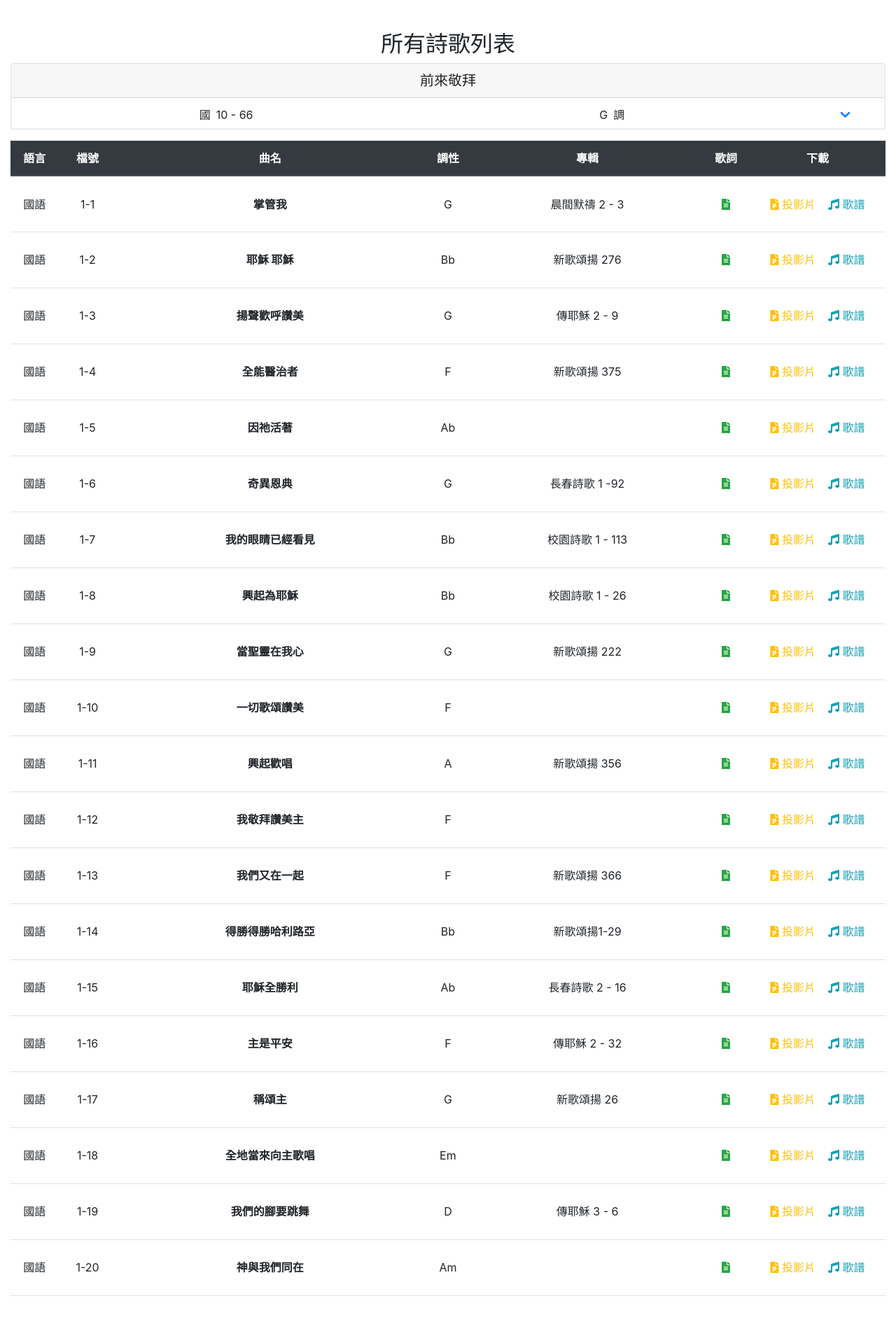
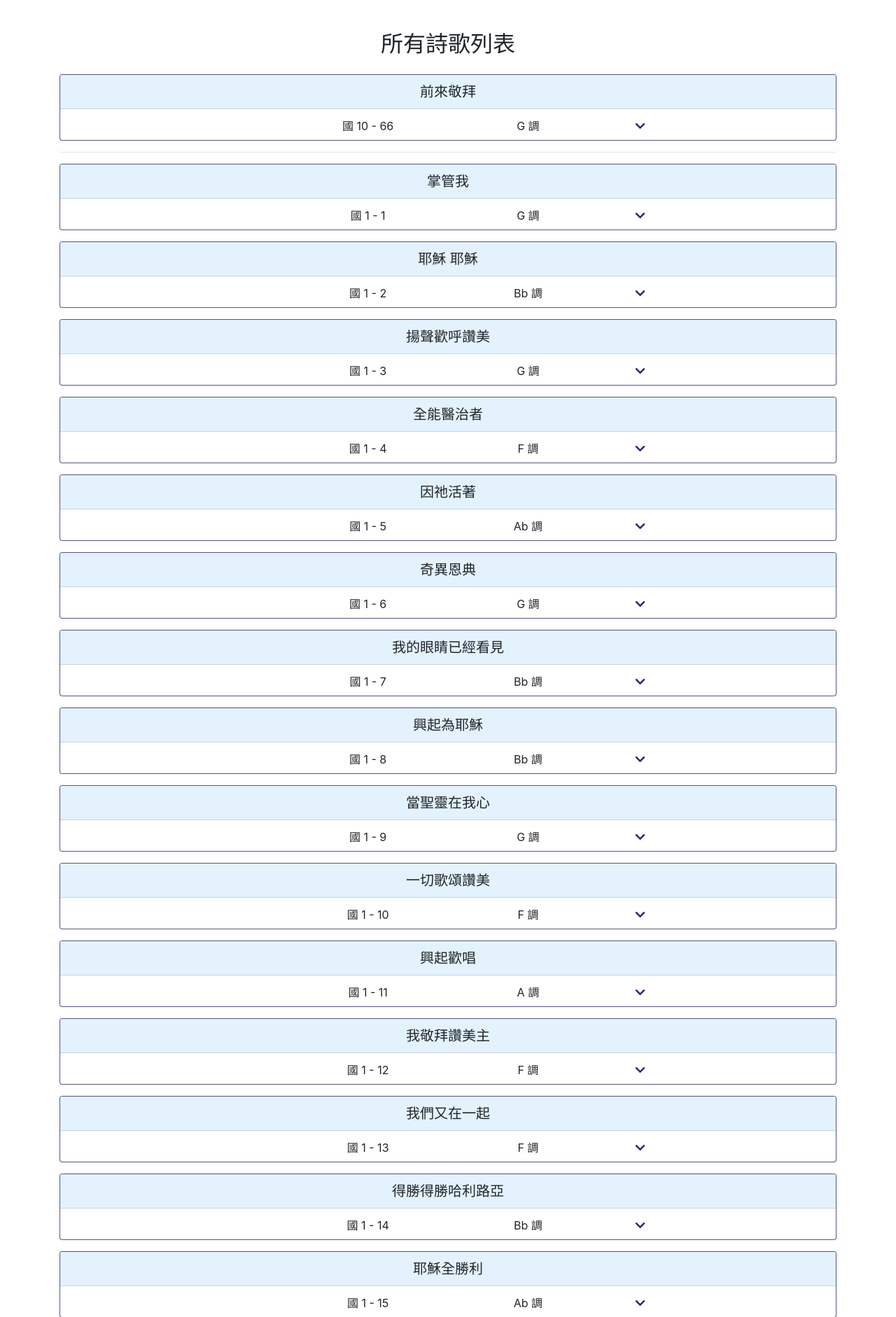
Before and after one commit to saltchang/caten-music, a Flask app: page /allsongs in a window 1280 px wide. Shown: the part 56-1938 px from the top of the page at 70% size. Run offline with Flask 2, Linux system fonts and the light colour scheme; some libraries are stand-ins or nearby versions.

Commit message:
release v0.0.5

```diff
--- /dev/null
+++ b/static/js/main.js
@@ -0,0 +1,16 @@
+
+
+// Collapse 按鈕 icon 變換
+$("div.show-more-song-content").on("click", "a[aria-expanded='true']", collapseArrowToDown);
+function collapseArrowToDown(event) {
+    console.log("dont-show clicked")
+    $(this).children(".fas").removeClass("fa-chevron-up");
+    $(this).children(".fas").addClass("fa-chevron-down");
+}
+
+$("div.show-more-song-content").on("click", "a[aria-expanded='false']", collapseArrowToUp);
+function collapseArrowToUp(event) {
+    console.log("show clicked")
+    $(this).children(".fas").removeClass("fa-chevron-down");
+    $(this).children(".fas").addClass("fa-chevron-up");
+}
--- a/templates/all_songs.html
+++ b/templates/all_songs.html
@@ -3,67 +3,68 @@
 {% block title %}所有詩歌列表{% endblock %}
 
 {% block content%}
-<div class="container-fluid text-center">
+
+<div class="container text-center">
     <div id="home-title">
-        <h2 class="" style="margin-top: 100px;">所有詩歌列表</h2>
+        <h2 class="mb-4" style="margin-top: 100px;">所有詩歌列表</h2>
     </div>
 
-    <div class="card">
-        <h5 class="card-header">
+    <div class="card" style="border-color: #1b1b5cbf;">
+        <h5 class="card-header" style="background-color: #e3f2fd;">
             前來敬拜
         </h5>
         <div class="card-body py-0">
                 <div class="row pt-2 pb-1">
-                    <div class="col p-1 text-right">國</div>
-                    <div class="col p-1 text-left">10 - 66</div>
-                    <div class="col p-1 text-right">G</div>
-                    <div class="col p-1 text-left">調</div>
-                    <div class="col-1 p-1">
-                        <a class="" data-toggle="collapse" href="#collapseExample" role="button" aria-expanded="false" aria-controls="collapseExample">
+                    <div class="col-1 col-md-3 col-lg-4"></div>
+                    <div class="col p-1"><span>國 </span><span>10 - 66</span></div>
+                    <div class="col-1"></div>
+                    <div class="col p-1"><span>G</span><span> 調</span></div>
+                    <div class="col-2 p-1 show-more-song-content">
+                        <a class="" data-toggle="collapse" href="#collapseExample" role="button" aria-expanded="false" aria-controls="collapseExample" style="color: #272783;">
                             <i class="fas fa-chevron-down"></i>
                         </a>
                     </div>
+                    <div class="col-md-1 col-lg-2"></div>
                 </div>
         </div>
         <div class="collapse" id="collapseExample">
             <div class="card-body pt-0">
                 <div class="row py-3" style="border-top: 1px solid rgba(0,0,0,.125)">
-                        <div class="col p-1 text-right">詞：</div>
-                        <div class="col p-1 text-left">鄭懋柔</div>
-                        <div class="col-2 p-1 text-right">曲：</div>
-                        <div class="col p-1 text-left">游智婷</div>
-                        <div class="col-1"></div>
+                    <div class="col p-1 text-right"><span>詞：</span><span>鄭懋柔</span></div>
+                    <div class="col-1 p-1"></div>
+                    <div class="col p-1 text-left"><span>曲：</span><span>游智婷</span></div>
                 </div>
+                <div class="container px-sm-5">
                     <p class="card-text text-left">
-                    哈利路亞，哈利路亞，前來敬拜永遠的君王，
-                    哈利路亞，哈利路亞，大聲宣告主榮耀降臨。
+                        哈利路亞，哈利路亞，前來敬拜永遠的君王，<br>
+                        哈利路亞，哈利路亞，大聲宣告主榮耀降臨。<br>
                     </p>
                     <p class="card-text text-left">
-                    榮耀尊貴，能力權柄歸於你，
-                    你是我的救主，我的救贖，
-                    榮耀尊貴，能力權柄歸於你，
-                    你是配得，你是配得，你是配得我的敬拜。
+                        榮耀尊貴，能力權柄歸於你，<br>
+                        你是我的救主，我的救贖，<br>
+                        榮耀尊貴，能力權柄歸於你，<br>
+                        你是配得，你是配得，你是配得我的敬拜。<br>
                     </p>
                     <p class="card-text text-left">
-                    榮耀尊貴，美麗無比，神的兒子，耶穌我的主，
-                    榮耀尊貴，美麗無比，神的兒子，耶穌我的主。
+                        榮耀尊貴，美麗無比，神的兒子，耶穌我的主，<br>
+                        榮耀尊貴，美麗無比，神的兒子，耶穌我的主。<br>
                     </p>
-                <div class="row pb-2" style="font-size: 0.7rem;">
-                    <div class="col-3 p-1 text-right">
+                    <div class="pb-2 text-left" style="font-size: 0.7rem;">
+                        <span>
                             詩集：
-                    </div>
-                    <div class="col p-1 text-left">
+                        </span>
+                        <span>
                             讚美之泉20 - 新的事將要成就
-                    </div>
+                        </span>
                     </div>
                     <div class="row pt-3" style="border-top: 1px solid rgba(0,0,0,.125)">
                         <div class="col px-4">
-                        <a class="text-warning" href="#">
+                            <a class="text-warning" href="{{ url_for('download_ppt', id_='1010066') }}">
                                 <i class="fas fa-file-powerpoint"></i> 投影片
                             </a>
                         </div>
                         <div class="col px-4">
-                        <a class="text-info" href="#">
+                            <a class="text-info" href="{{ url_for('download_sheetmusic', id_='1010066') }}">
                                 <i class="fas fa-file-alt"></i> 歌譜
                             </a>
                         </div>
@@ -71,74 +72,87 @@
                 </div>
             </div>
         </div>
+    </div>
 
-        <table class="table mt-3">
-            <thead class="thead-dark">
-                <tr>
-                    <th scope="col">語言</th>
-                    <th scope="col" class="d-none d-md-table-cell">檔號</th>
-                    <th scope="col">曲名</th>
-                    <th scope="col">調性</th>
-                    <th scope="col" class="d-none d-lg-table-cell">專輯</th>
-                    <th scope="col" class="d-none d-lg-table-cell">歌詞</th>
-                    <th scope="col" class="d-none d-lg-table-cell">下載</th>
-                    <th scope="col" class="d-lg-none"><i class="fas fa-angle-down d-none"></i></th>
-                </tr>
-            </thead>
+    <hr>
 
-            <tbody>
+<!-- List -->
+
     {% for song in songs %}
-                <tr style="height: 5rem;">
-
+    <div class="card my-3" style="border-color: #1b1b5cbf;">
+        <h5 class="card-header" style="background-color: #e3f2fd;">
+            {{ song['title'] }}
+        </h5>
+        <div class="card-body py-0">
+            <div class="row pt-2 pb-1">
+                <div class="col-1 col-md-3 col-lg-4"></div>
+                <div class="col p-1">
+                    <span>
                         {% if song["language"] == "Chinese" %}
-                    <td class="align-middle">國語</td>
+                            國
                         {% endif %}
-
                         {% if song["language"] == "Taiwanese" %}
-                    <td class="align-middle">台語</td>
+                            台
                         {% endif %}
-
-                    <td class="d-none d-md-table-cell align-middle">{{ song["num_c"] }}-{{ song["num_i"] }}</td>
-
-                    <th class="align-middle" style="width: 35%;">{{ song["title"] }}</th>
-
-                    <td class="align-middle">{{ song["tonality"] }}</td>
-
-                    <td class="d-none d-lg-table-cell align-middle">{{ song["album"] }}</td>
-
-                    <td class="d-none d-lg-table-cell align-middle">
-                        <a class="text-success" href="#">
-                            <i class="fas fa-file-alt"></i>
-                        </a>
-                    </td>
-
-                    <td class="d-none d-lg-table-cell align-middle">
-                        <a class="text-warning" href="{{ url_for('download_ppt', id_=song['uid']) }}">
-                            <i class="fas fa-file-powerpoint"></i>
-                            <span class="d-none d-xl-inline"> 投影片</span>
-                        </a>
-                        &nbsp;&nbsp;
-                        <a class="text-info" href="{{ url_for('download_sheetmusic', id_=song['uid']) }}">
-                            <i class="fas fa-music"></i>
-                            <span class="d-none d-xl-inline"> 歌譜</span>
-                        </a>
-                    </td>
-
-                    <td scope="col" class="d-lg-none align-middle" style="color: rgb(70, 87, 186);">
-                        <a class="" data-toggle="collapse" href="{{ '#t' + '%d' | format(song['uid']) }}" role="button"
-                            aria-expanded="false" aria-controls="{{'t' + '%d' | format(song['uid']) }}">
+                    </span>
+                    <span>{{ song["num_c"] }} - {{ song["num_i"] }}</span></div>
+                <div class="col-1"></div>
+                <div class="col p-1"><span>{{ song["tonality"] }}</span><span> 調</span></div>
+                <div class="col-2 p-1 show-more-song-content">
+                    <a class="" data-toggle="collapse" href="{{ '#t' + '%d' | format(song['uid']) }}" role="button" aria-expanded="false" aria-controls="{{'t' + '%d' | format(song['uid']) }}" style="color: #272783;">
                         <i class="fas fa-chevron-down"></i>
                     </a>
-                    </td>
-                    <div class="collapse" id="{{'t' + '%d' | format(song['uid']) }}">
-                        <div class="card card-body">
-                            {{ song['uid'] }}
+                </div>
+                <div class="col-md-1 col-lg-2"></div>
             </div>
         </div>
-                </tr>
+        <div class="collapse" id="{{'t' + '%d' | format(song['uid']) }}">
+            <div class="card-body pt-0">
+                <div class="row py-3" style="border-top: 1px solid rgba(0,0,0,.125)">
+                    <div class="col p-1 text-right"><span>詞：</span><span>鄭懋柔</span></div>
+                    <div class="col-1 p-1"></div>
+                    <div class="col p-1 text-left"><span>曲：</span><span>游智婷</span></div>
+                </div>
+                <div class="container px-sm-5">
+                    <p class="card-text text-left">
+                        哈利路亞，哈利路亞，前來敬拜永遠的君王，<br>
+                        哈利路亞，哈利路亞，大聲宣告主榮耀降臨。<br>
+                    </p>
+                    <p class="card-text text-left">
+                        榮耀尊貴，能力權柄歸於你，<br>
+                        你是我的救主，我的救贖，<br>
+                        榮耀尊貴，能力權柄歸於你，<br>
+                        你是配得，你是配得，你是配得我的敬拜。<br>
+                    </p>
+                    <p class="card-text text-left">
+                        榮耀尊貴，美麗無比，神的兒子，耶穌我的主，<br>
+                        榮耀尊貴，美麗無比，神的兒子，耶穌我的主。<br>
+                    </p>
+                    <div class="pb-2 text-left" style="font-size: 0.7rem;">
+                        <span>
+                            詩集：
+                        </span>
+                        <span>
+                            讚美之泉20 - 新的事將要成就
+                        </span>
+                    </div>
+                    <div class="row pt-3" style="border-top: 1px solid rgba(0,0,0,.125)">
+                        <div class="col px-4">
+                            <a class="text-warning" href="{{ url_for('download_ppt', id_=song['uid']) }}">
+                                <i class="fas fa-file-powerpoint"></i> 投影片
+                            </a>
+                        </div>
+                        <div class="col px-4">
+                            <a class="text-info" href="{{ url_for('download_sheetmusic', id_=song['uid']) }}">
+                                <i class="fas fa-file-alt"></i> 歌譜
+                            </a>
+                        </div>
+                    </div>
+                </div>
+            </div>
+        </div>
+    </div>
     {% endfor %}
-            </tbody>
-        </table>
 
 </div>
 {% endblock %}
--- a/templates/base.html
+++ b/templates/base.html
@@ -8,11 +8,12 @@
     <meta name="viewport" content="width=device-width, initial-scale=1">
     <link rel="stylesheet" href="https://stackpath.bootstrapcdn.com/bootstrap/4.3.1/css/bootstrap.min.css" integrity="sha384-ggOyR0iXCbMQv3Xipma34MD+dH/1fQ784/j6cY/iJTQUOhcWr7x9JvoRxT2MZw1T" crossorigin="anonymous">
     <link rel="stylesheet" href="https://use.fontawesome.com/releases/v5.8.1/css/all.css" integrity="sha384-50oBUHEmvpQ+1lW4y57PTFmhCaXp0ML5d60M1M7uH2+nqUivzIebhndOJK28anvf" crossorigin="anonymous">
+    <link rel="shortcut icon" href="{{ url_for('static', filename='image/logo/favicon.ico') }}">
     {% endblock head%}
 </head>
 <body>
     {% block navbar %}
-            <nav class="navbar navbar-expand-md navbar-light fixed-top" style="background-color: #e3f2fd;">
+            <nav class="navbar navbar-expand-md navbar-light fixed-top" style="background-color: #e3f8fdd2;">
                 <a class="navbar-brand" href="/">
                     <img src="static/image/logo/Black_NB_fix.svg" width="35" height="30" class="d-inline-block align-top" alt="">
                     Caten Worship
@@ -38,7 +39,7 @@
     </div>
 
     {% block footer %}
-        <footer style="text-align: center; margin-top: 100px; margin-bottom: 20px;">
+        <footer style="text-align: center; margin-top: 150px; margin-bottom: 20px;">
             <p>&copy; 2019 David KuangYen Chang.</p>
         </footer>
     {% endblock footer%}
@@ -52,5 +53,6 @@
     <script src="https://stackpath.bootstrapcdn.com/bootstrap/4.3.1/js/bootstrap.min.js"
         integrity="sha384-JjSmVgyd0p3pXB1rRibZUAYoIIy6OrQ6VrjIEaFf/nJGzIxFDsf4x0xIM+B07jRM"
         crossorigin="anonymous"></script>
+    <script src="{{ url_for('static', filename='js/main.js') }}"></script>
 </body>
 </html>
--- a/templates/index.html
+++ b/templates/index.html
@@ -4,8 +4,8 @@
 
 {% block content%}
 <div class="container text-center">
-    <div id="home-title" style="margin-top: 150px;">
-        <h1 style="font-size: 3rem;">Caten Worship</h1>
+    <div id="home-title" style="margin-top: 150px; margin-bottom: 50px;">
+        <h1 style="font-size: 2.5rem;">Caten Worship</h1>
     </div>
     <button onclick="window.location.href='{{ url_for_all_songs }}';" class="btn btn-outline-primary m-4 btn-lg" type="submit">
         瀏覽所有詩歌
```
Also changed, not shown: caten-worship.py (+15 -6 lines), CHANGELOG.md, README.md, static/image/logo/favicon.ico (added). Lines whose indentation alone changed are shown as unchanged.
